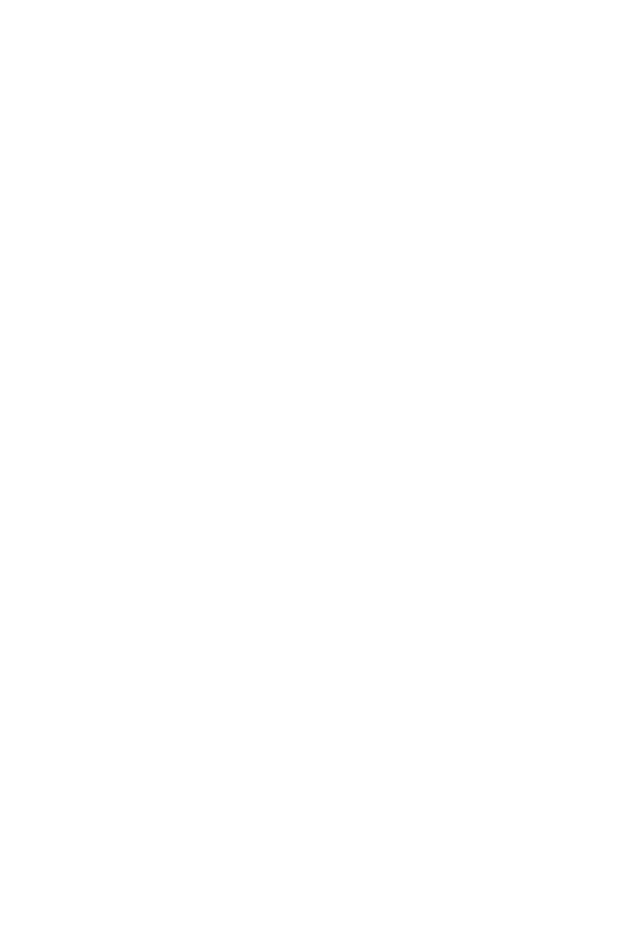
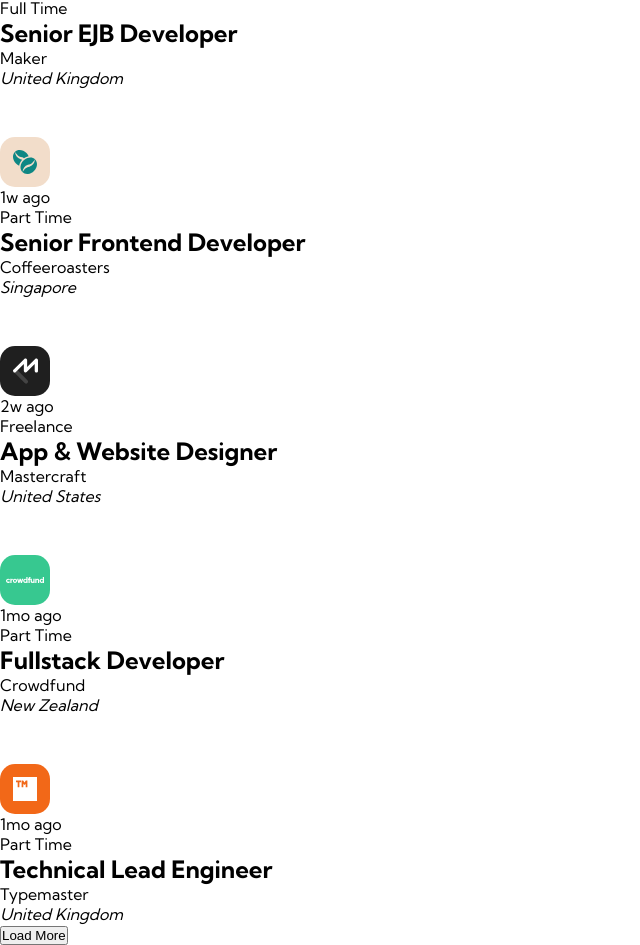
Before and after one commit to ionStici/devjobs-web-app, a Next.js app: page / in a window 1280 px wide. Shown: the part 1535-2480 px from the top of the page, without its empty margins (0-640 px from the left). Before the commit the page ends 800 px from the top, so only its background shows below. Built offline with nearby package versions, Linux system fonts and the light colour scheme.

Commit message:
Add jobs rendering logic

```diff
--- /dev/null
+++ b/src/components/Button.js
@@ -0,0 +1,5 @@
+function Button({ text, onClick }) {
+  return <button onClick={onClick}>{text}</button>;
+}
+
+export default Button;
--- /dev/null
+++ b/src/components/Home/Job.js
@@ -0,0 +1,29 @@
+import styles from "./../../styles/Jobs.module.scss";
+import Image from "next/image";
+
+function Job({ job }) {
+  return (
+    <div>
+      <div
+        className={styles.image_wrapper}
+        style={{ backgroundColor: job.logoBackground }}
+      >
+        <Image
+          src={job.logo}
+          alt={`${job.company} Logo`}
+          width={25}
+          height={25}
+        />
+      </div>
+      <ul>
+        <li>{job.postedAt}</li>
+        <li>{job.contract}</li>
+      </ul>
+      <h2>{job.position}</h2>
+      <p>{job.company}</p>
+      <address>{job.location}</address>
+    </div>
+  );
+}
+
+export default Job;
--- /dev/null
+++ b/src/components/Home/Jobs.js
@@ -0,0 +1,35 @@
+import styles from "./../../styles/Jobs.module.scss";
+import { useState } from "react";
+import Job from "./Job";
+import Button from "../Button";
+
+function Jobs({ jobs }) {
+  const [jobsNum, setJobsNum] = useState(12);
+  const jobsOnPage = jobs.slice(0, jobsNum);
+
+  function handleLoadMore() {
+    if (jobsNum === jobs.length) {
+      setJobsNum((prev) => prev - 3);
+      return;
+    }
+
+    setJobsNum((prev) => prev + 3);
+  }
+
+  return (
+    <>
+      <section className={styles.section}>
+        {jobsOnPage.map((job) => {
+          return <Job key={job.id} job={job} />;
+        })}
+      </section>
+
+      <Button
+        onClick={handleLoadMore}
+        text={!(jobsNum === jobs.length) ? "Load More" : "Show Less"}
+      />
+    </>
+  );
+}
+
+export default Jobs;
--- a/src/data/data.json
+++ b/src/data/data.json
@@ -2,7 +2,7 @@
   {
     "id": 1,
     "company": "Scoot",
-    "logo": "./assets/logos/scoot.svg",
+    "logo": "/assets/logos/scoot.svg",
     "logoBackground": "hsl(36, 87%, 49%)",
     "position": "Senior Software Engineer",
     "postedAt": "5h ago",
@@ -33,7 +33,7 @@
   {
     "id": 2,
     "company": "Blogr",
-    "logo": "./assets/logos/blogr.svg",
+    "logo": "/assets/logos/blogr.svg",
     "logoBackground": "hsl(12, 79%, 52%)",
     "position": "Haskell and PureScript Dev",
     "postedAt": "20h ago",
@@ -64,7 +64,7 @@
   {
     "id": 3,
     "company": "Vector",
-    "logo": "./assets/logos/vector.svg",
+    "logo": "/assets/logos/vector.svg",
     "logoBackground": "hsl(235, 10%, 23%)",
     "position": "Midlevel Back End Engineer",
     "postedAt": "1d ago",
@@ -94,7 +94,7 @@
   {
     "id": 4,
     "company": "Office Lite",
-    "logo": "./assets/logos/officelite.svg",
+    "logo": "/assets/logos/officelite.svg",
     "logoBackground": "hsl(227, 62%, 48%)",
     "position": "Senior Application Engineer",
     "postedAt": "2d ago",
@@ -126,7 +126,7 @@
   {
     "id": 5,
     "company": "Pod",
-    "logo": "./assets/logos/pod.svg",
+    "logo": "/assets/logos/pod.svg",
     "logoBackground": "hsl(216, 46%, 14%)",
     "position": "Remote DevOps Engineer",
     "postedAt": "2d ago",
@@ -162,7 +162,7 @@
   {
     "id": 6,
     "company": "Creative",
-    "logo": "./assets/logos/creative.svg",
+    "logo": "/assets/logos/creative.svg",
     "logoBackground": "hsl(295, 55%, 21%)",
     "position": "Desktop Support Manager",
     "postedAt": "4d ago",
@@ -196,7 +196,7 @@
   {
     "id": 7,
     "company": "Pomodoro",
-    "logo": "./assets/logos/pomodoro.svg",
+    "logo": "/assets/logos/pomodoro.svg",
     "logoBackground": "hsl(254, 71%, 45%)",
     "position": "iOS Engineer",
     "postedAt": "1w ago",
@@ -227,7 +227,7 @@
   {
     "id": 8,
     "company": "Maker",
-    "logo": "./assets/logos/maker.svg",
+    "logo": "/assets/logos/maker.svg",
     "logoBackground": "hsl(218, 58%, 31%)",
     "position": "Senior EJB Developer",
     "postedAt": "1w ago",
@@ -258,7 +258,7 @@
   {
     "id": 9,
     "company": "Coffeeroasters",
-    "logo": "./assets/logos/coffeeroasters.svg",
+    "logo": "/assets/logos/coffeeroasters.svg",
     "logoBackground": "hsl(29, 60%, 87%)",
     "position": "Senior Frontend Developer",
     "postedAt": "1w ago",
@@ -289,7 +289,7 @@
   {
     "id": 10,
     "company": "Mastercraft",
-    "logo": "./assets/logos/mastercraft.svg",
+    "logo": "/assets/logos/mastercraft.svg",
     "logoBackground": "hsl(0, 0%, 12%)",
     "position": "App & Website Designer",
     "postedAt": "2w ago",
@@ -322,7 +322,7 @@
   {
     "id": 11,
     "company": "Crowdfund",
-    "logo": "./assets/logos/crowdfund.svg",
+    "logo": "/assets/logos/crowdfund.svg",
     "logoBackground": "hsl(157, 57%, 50%)",
     "position": "Fullstack Developer",
     "postedAt": "1mo ago",
@@ -355,7 +355,7 @@
   {
     "id": 12,
     "company": "Typemaster",
-    "logo": "./assets/logos/typemaster.svg",
+    "logo": "/assets/logos/typemaster.svg",
     "logoBackground": "hsl(22, 89%, 52%)",
     "position": "Technical Lead Engineer",
     "postedAt": "1mo ago",
@@ -387,7 +387,7 @@
   {
     "id": 13,
     "company": "Crowdfund",
-    "logo": "./assets/logos/crowdfund.svg",
+    "logo": "/assets/logos/crowdfund.svg",
     "logoBackground": "hsl(157, 57%, 50%)",
     "position": "Front-end Developer",
     "postedAt": "1mo ago",
@@ -419,7 +419,7 @@
   {
     "id": 14,
     "company": "Coffeeroasters",
-    "logo": "./assets/logos/coffeeroasters.svg",
+    "logo": "/assets/logos/coffeeroasters.svg",
     "logoBackground": "hsl(29, 60%, 87%)",
     "position": "Junior Full-Stack Developer",
     "postedAt": "1mo ago",
@@ -451,7 +451,7 @@
   {
     "id": 15,
     "company": "Blogr",
-    "logo": "./assets/logos/blogr.svg",
+    "logo": "/assets/logos/blogr.svg",
     "logoBackground": "hsl(12, 79%, 52%)",
     "position": "Midweight Front-end Developer",
     "postedAt": "1mo ago",
--- /dev/null
+++ b/src/lib/getJobsData.js
@@ -0,0 +1,9 @@
+import fs from "fs/promises";
+import path from "path";
+
+export async function getJobsData() {
+  const filePath = path.join(process.cwd(), "src", "data", "data.json");
+  const jsonData = await fs.readFile(filePath);
+  const data = JSON.parse(jsonData);
+  return data;
+}
--- a/src/pages/index.js
+++ b/src/pages/index.js
@@ -1,7 +1,9 @@
 import Head from "next/head";
 import Link from "next/link";
+import { getJobsData } from "@/lib/getJobsData";
+import Jobs from "@/components/Home/Jobs";
 
-export default function Home() {
+export default function Home({ data: jobs }) {
   return (
     <>
       <Head>
@@ -10,6 +12,13 @@
         <meta name="viewport" content="width=device-width, initial-scale=1" />
         <link rel="icon" href="/favicon.ico" />
       </Head>
+
+      <Jobs jobs={jobs} />
     </>
   );
 }
+
+export async function getStaticProps() {
+  const data = await getJobsData();
+  return { props: { data: data } };
+}
--- /dev/null
+++ b/src/styles/Jobs.module.scss
@@ -0,0 +1,21 @@
+.section {
+  display: flex;
+  flex-direction: column;
+  row-gap: 49px;
+}
+
+.image_wrapper {
+  width: 50px;
+  height: 50px;
+
+  display: flex;
+  align-items: center;
+  justify-content: center;
+
+  border-radius: 15px;
+
+  img {
+    width: revert;
+    height: revert;
+  }
+}
```
